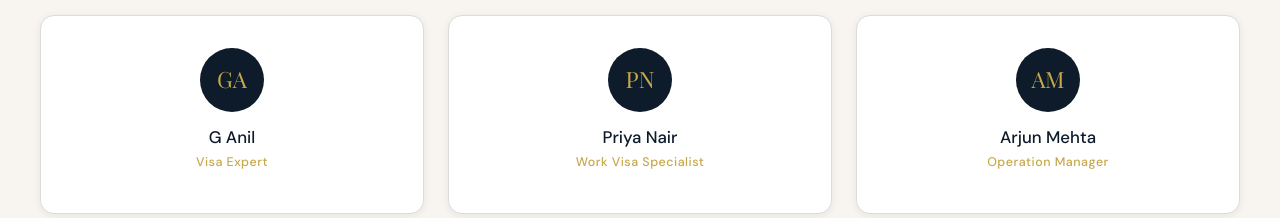
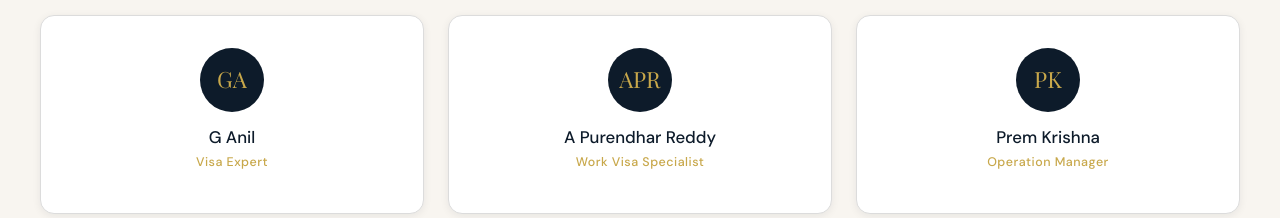
Before and after one commit to flypathoversea/Frontend, a React (Vite) app: page /about in a window 1280 px wide. Shown: the part 1300-1518 px from the top of the page. Built offline with nearby package versions, Linux system fonts and the light colour scheme.

Commit message:
made change sin about page

```diff
--- a/src/pages/AboutPage/AboutPage.jsx
+++ b/src/pages/AboutPage/AboutPage.jsx
@@ -4,8 +4,8 @@ import './AboutPage.css';
 
 const TEAM = [
   { name: 'G Anil',   role: 'Visa Expert',  },
-  { name: 'Priya Nair',     role: 'Work Visa Specialist', },
-  { name: 'Arjun Mehta',    role: 'Operation Manager',  },
+  { name: 'A Purendhar Reddy',     role: 'Work Visa Specialist', },
+  { name: 'Prem Krishna',    role: 'Operation Manager',  },
   // { name: 'Sunita Reddy',   role: 'Tourist Visa Expert',    exp: 'Schengen & Asia-Pacific specialist' },
 ];
 
```
